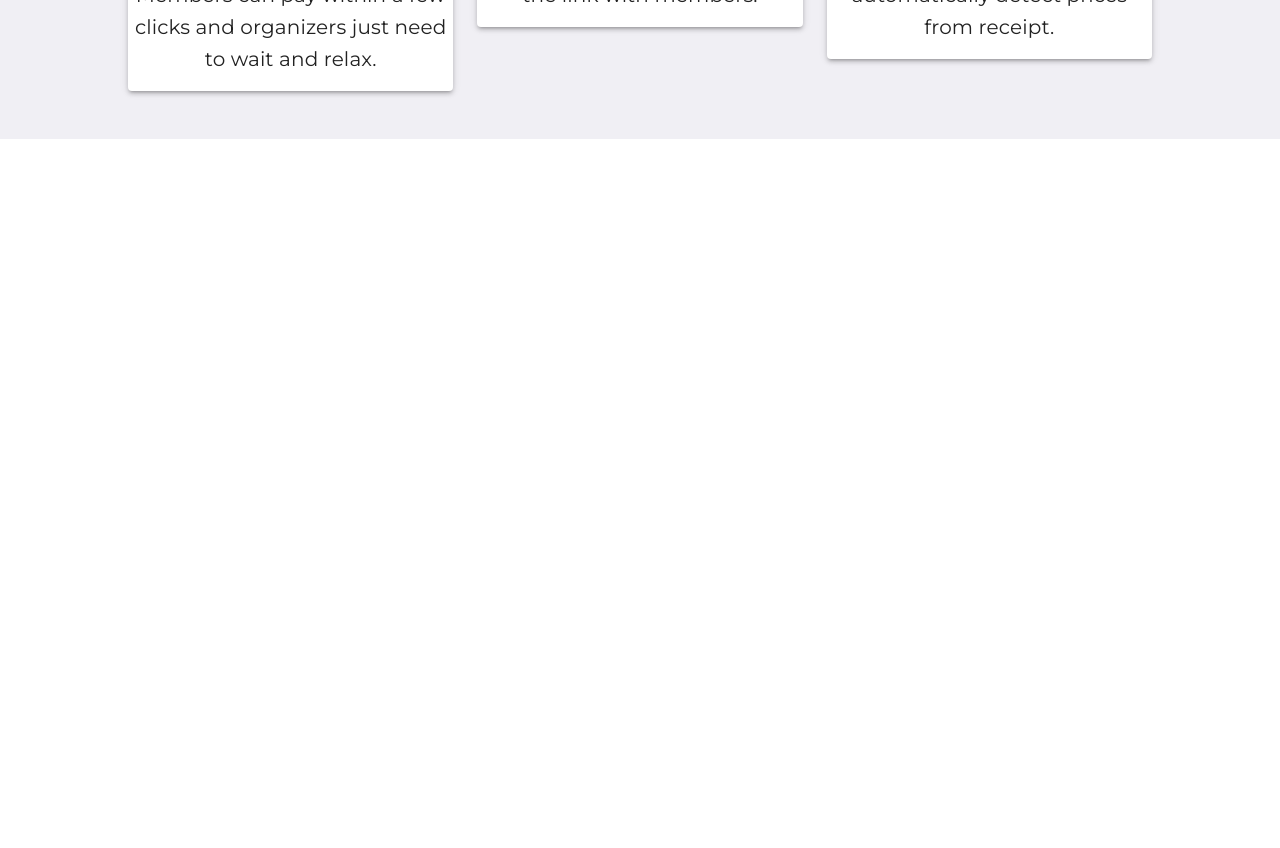
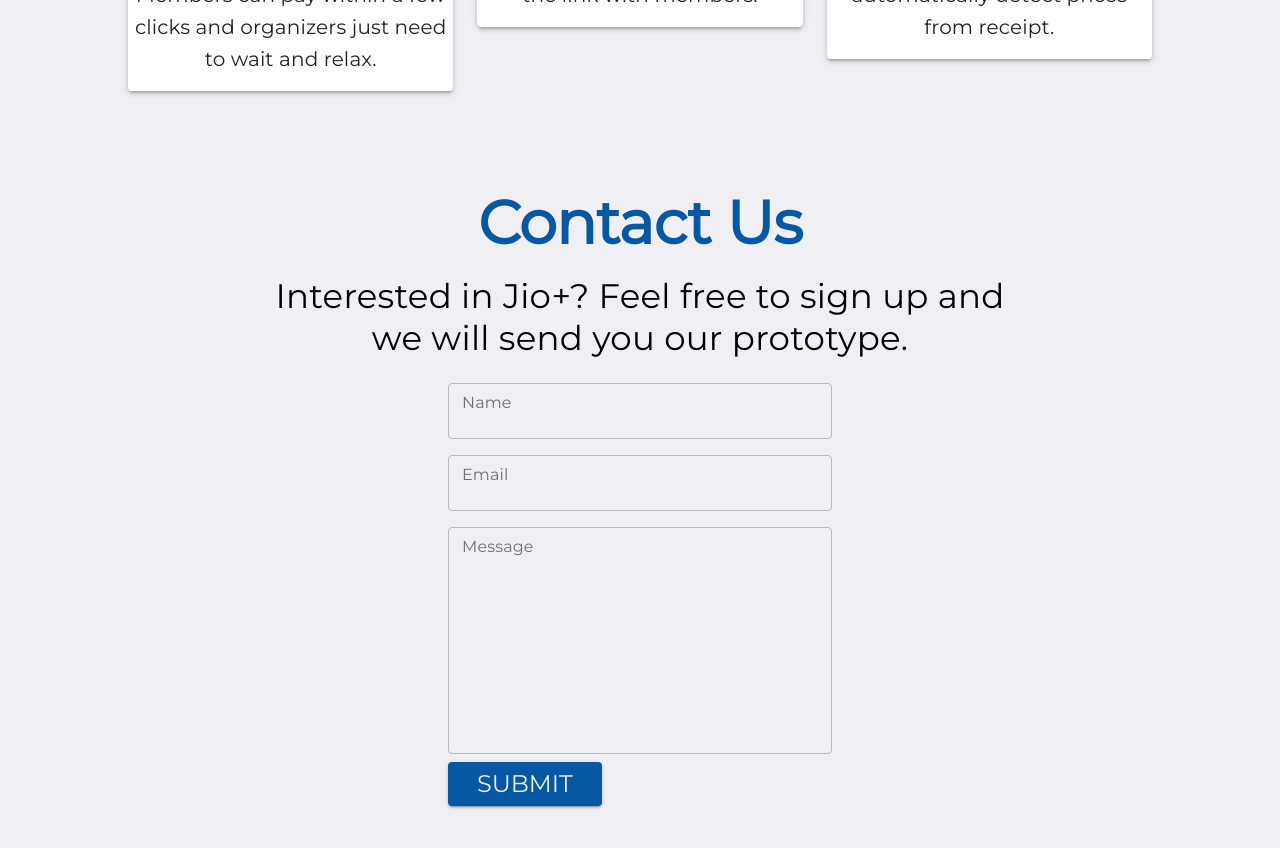
Before and after one commit to AudreyFelicio/JioPlus, a React (Create React App) app: page / in a window 1280 px wide. Shown: the part 1380-2228 px from the top of the page. Before the commit the page ends 1519 px from the top, so only its background shows below. Built offline with nearby package versions, Linux system fonts and the light colour scheme.

Commit message:
Finish contact page

```diff
--- a/src/App.js
+++ b/src/App.js
@@ -3,6 +3,7 @@
 import Intro from './components/Intro';
 import Features from './components/Features';
 import Header from './components/Header';
+import Contact from './components/Contact';
 
 const useStyles = makeStyles((theme) => ({
   app: {},
@@ -17,6 +18,7 @@
         <Header />
         <Intro />
         <Features />
+        <Contact />
       </div>
     </ThemeProvider>
   );
--- a/src/Theme.js
+++ b/src/Theme.js
@@ -24,6 +24,7 @@
     },
     h2: {
       fontFamily: 'Montserrat',
+      color: darkBlue,
       fontWeight: 800,
     },
     h3: {
--- /dev/null
+++ b/src/components/Contact.js
@@ -0,0 +1,97 @@
+import React from 'react';
+import { makeStyles, Grid, Typography, TextField, Button } from '@material-ui/core';
+import { white } from '../Colors';
+
+const useStyles = makeStyles((theme) => ({
+  root: {
+    width: '100%',
+    backgroundColor: white,
+  },
+  fillerSpace: {
+    height: '36px',
+  },
+  content: {
+    width: '60%',
+    margin: '0 auto',
+    padding: '3rem 0',
+  },
+  form: {
+    width: '50%',
+  },
+  message: {
+    padding: '1rem 0',
+  },
+  textField: {
+    padding: '0.5rem 0',
+    width: '100%'
+  },
+  submitButton: {
+    width: '40%',
+  },
+}));
+
+const Contact = (props) => {
+  const classes = useStyles();
+
+  const Form = () => {
+    return (
+      <Grid container>
+        <Grid item xs={12}>
+          <TextField
+            color="secondary"
+            className={classes.textField}
+            label="Name"
+            variant="outlined"
+          />
+        </Grid>
+        <Grid item xs={12}>
+          <TextField
+            color="secondary"
+            className={classes.textField}
+            label="Email"
+            variant="outlined"
+          />
+        </Grid>
+        <Grid item xs={12}>
+          <TextField
+            color="secondary"
+            className={classes.textField}
+            label="Message"
+            variant="outlined"
+            minRows="10"
+            multiline="true"
+          />
+        </Grid>
+        <Grid item xs={12} align="left">
+          <Button variant="contained" color="secondary" className={classes.submitButton}>
+            <Typography variant="h5">
+              Submit
+            </Typography>
+          </Button>
+        </Grid>
+      </Grid>
+    );
+  };
+
+  return (
+    <div className={classes.root}>
+      <div className={classes.content}>
+        <Grid container spacing={3}>
+          <Grid item xs={12} align="center">
+            <Typography variant="h2">
+              Contact Us
+            </Typography>
+            <Typography variant="h4" className={classes.message}>
+              Interested in Jio+? Feel free to sign up and we will send you our prototype.
+            </Typography>
+            <div className={classes.form}>
+              {Form()}
+            </div>
+          </Grid>
+        </Grid>
+      </div>
+    </div>
+  );
+};
+
+export default Contact;
--- a/src/components/Features.js
+++ b/src/components/Features.js
@@ -26,9 +26,6 @@
   },
   contentText: {
     padding: '1rem 0',
-  },
-  tryButton: {
-    marginTop: '1rem',
   },
 }));
 
```
